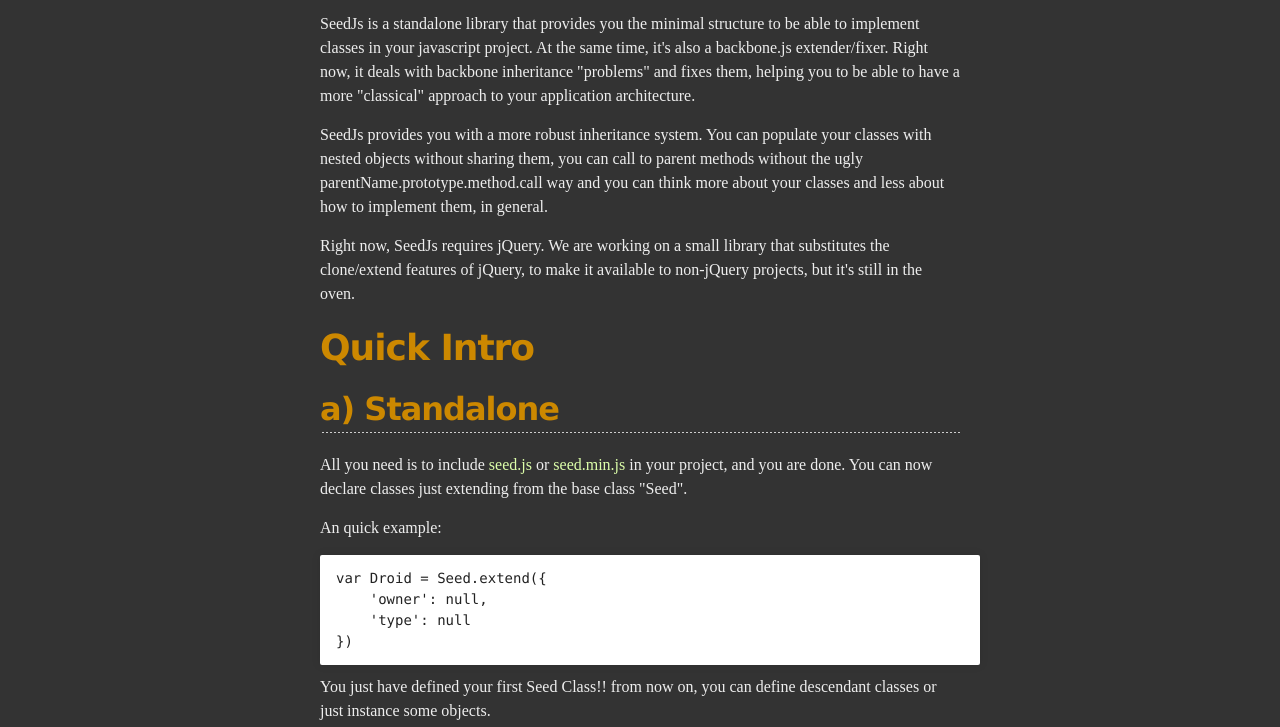
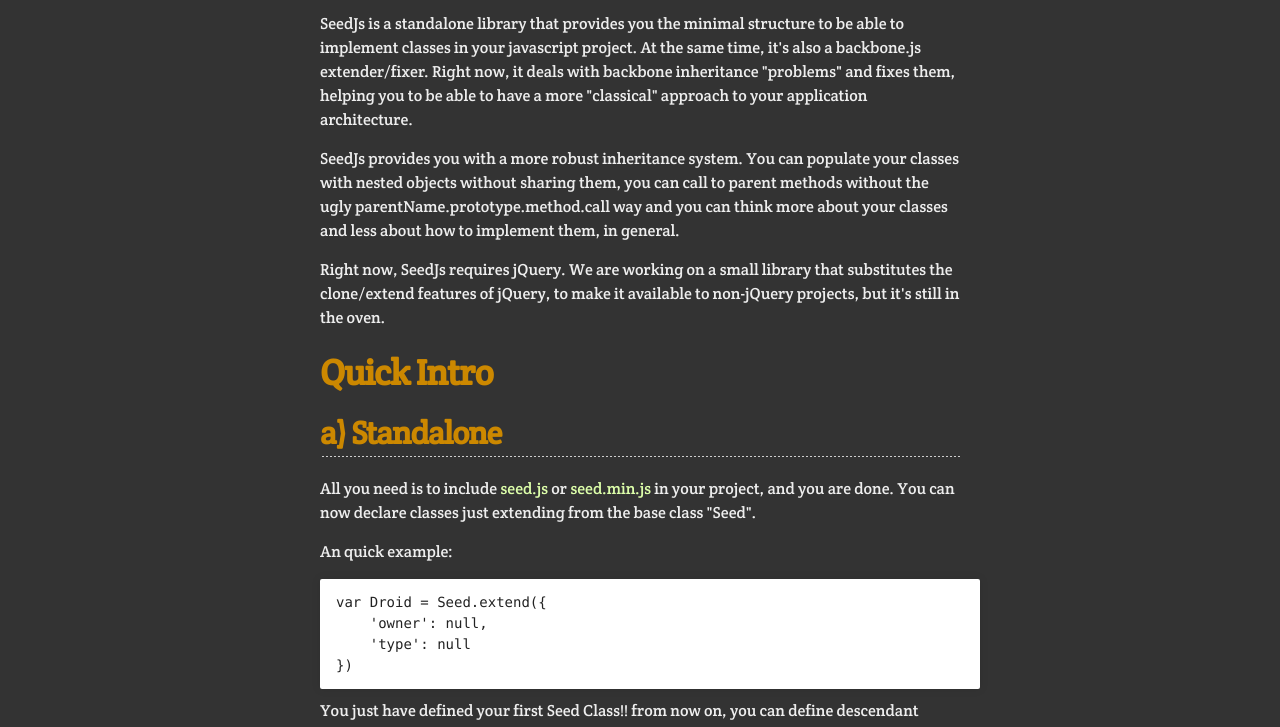
Before and after one commit to johnHackworth/SeedJs, a plain HTML site: page readme.html in a window 1280 px wide. Shown: the part 415-1142 px from the top of the page. Drawn offline with Linux system fonts and the light colour scheme.

Commit message:
readme styles

```diff
--- a/readme.html
+++ b/readme.html
@@ -4,7 +4,7 @@
     <meta charset='utf-8' />
     <meta http-equiv="X-UA-Compatible" content="chrome=1" />
     <meta name="description" content="Seedjs : SeedJs is a backbone.js extender/fixed" />
-
+    <link href='http://fonts.googleapis.com/css?family=Crete+Round' rel='stylesheet' type='text/css'>
     <link rel="stylesheet" type="text/css" media="screen" href="stylesheets/stylesheet.css">
     <style>
         body {
@@ -15,16 +15,20 @@
         }
         h1, h2, h3, h4, h5, h6 {
             color: #C80;
+            font-family: 'Crete Round', serif;
         }
         .half {
             width: 40%;
             float: left;
+            font-family: 'Crete Round', serif;
         }
         a {
             color: #DFA;
+            font-family: 'Crete Round', serif;
         }
         #main_content_wrap {
           background-color: #333;
+          font-family: 'Crete Round', serif;
         }
     </style>
     <title>Seedjs</title>
```
